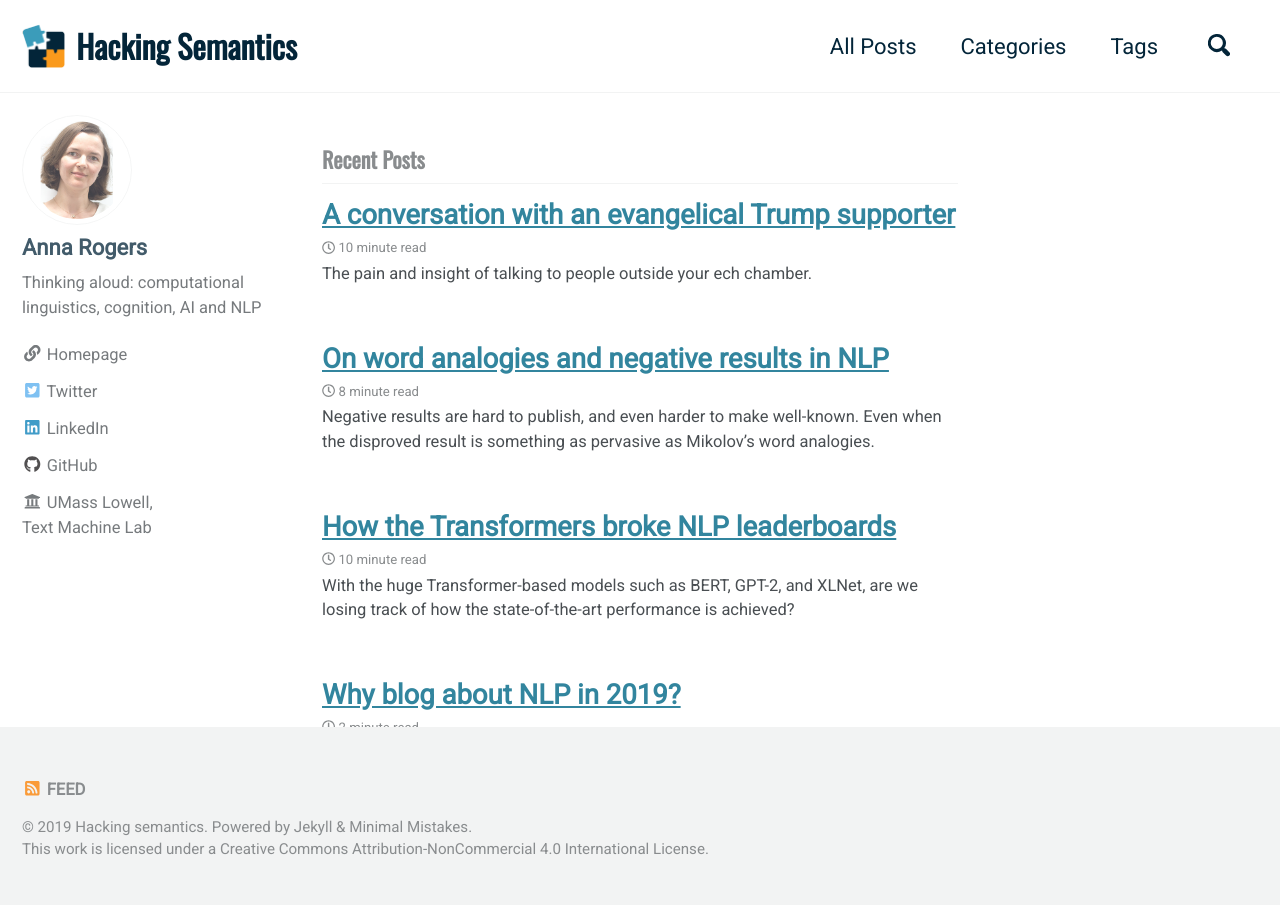
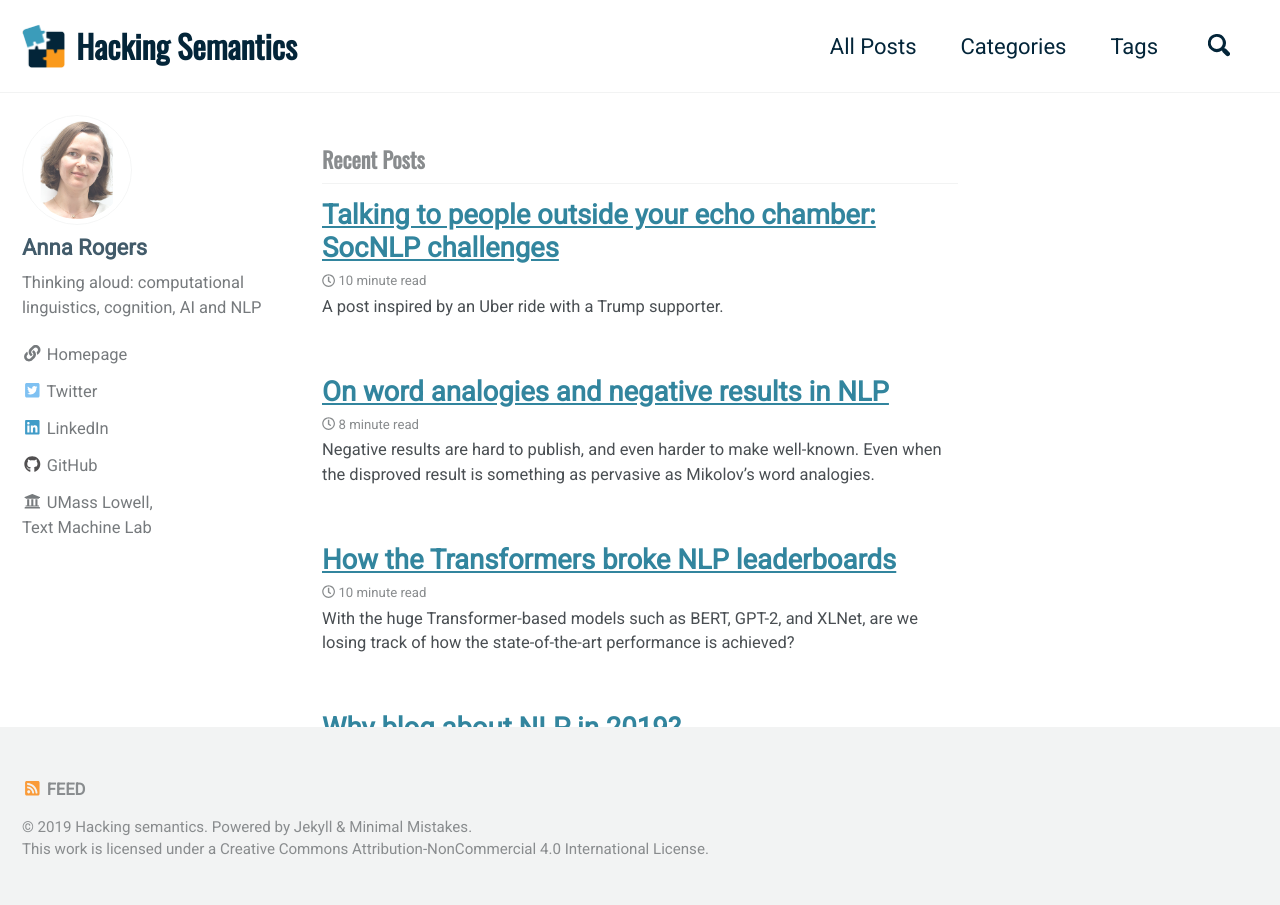
Before and after one commit to arumshisky/blog, a Jekyll site: the page built from index.html, in a window 1280 px wide. Built offline with Jekyll 4.4.1, drawn with Linux system fonts in a browser that asks for light colours; cached includes are drawn as plain includes; nearby versions of some CDN libraries; a script that is not in the unit is left out; the list of posts is cut into pages by our own code; comment, search, counter and statistics services are not loaded.

Commit message:
reframing

```diff
--- a/_posts/2019/2019-07-21-conversation.markdown
+++ b/_posts/2019/2019-07-21-conversation.markdown
@@ -1,13 +1,13 @@
 ---
 layout: single
-title:  "A conversation with an evangelical Trump supporter"
 date:   2019-07-21 11:00:47 -0400
+title:  "Talking to people outside your echo chamber: SocNLP challenges"
 categories: squib
 tags: academia socialNLP
 mathjax: false
 redirect_from: "/conversation/"
 toc: true
-excerpt: "The pain and insight of talking to people outside your ech chamber."
+excerpt: "A post inspired by an Uber ride with a Trump supporter."
 header:
     og_image: /assets/images/puzzle-connect.jpg
 ---
```
